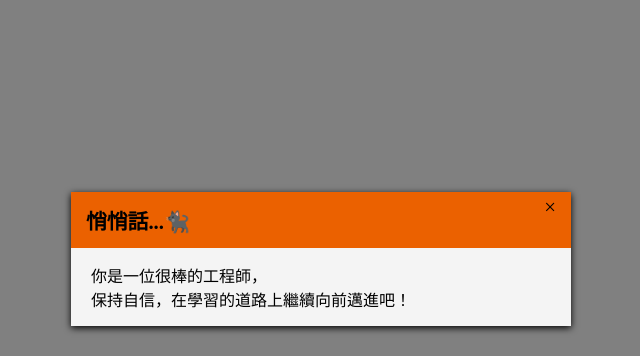
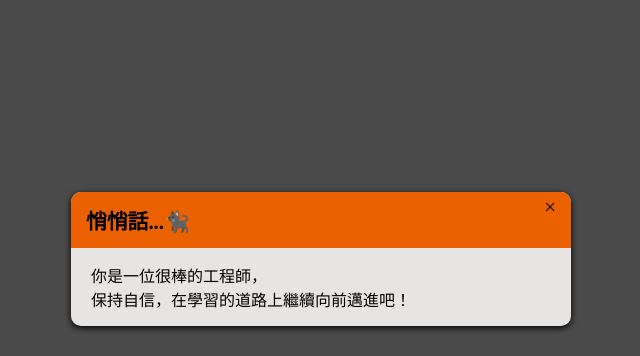
Before and after one commit to quanhuiyang/modal-with-popup-css, a plain HTML site: page index.html in a window 1280 px wide. Both pictures are taken after a click on the button "開啟對話". Shown: the whole page, without its empty margins (319-959 px from the left). Drawn offline with Linux system fonts and the light colour scheme.

Commit message:
Update style.css
改成比較俏皮的圓角，加入背景色

```diff
--- a/style.css
+++ b/style.css
@@ -1,6 +1,11 @@
 * {
   margin: 0;
   padding: 0;
+
+}
+
+body {
+  background-color: rgba(243, 222, 187, 0.895);
 }
 
 /*gird網格 讓物件置中*/
@@ -15,13 +20,14 @@ main {
 #modalOpen {
   /* display: none; */
   background-color: #eb6100;
-  color: white;
+  color: rgb(231, 228, 228);
   border: none;
-  padding: 20px 40px;
+  padding: 20px 30px;
   border-bottom: 7px solid #9e4a0e;
   box-shadow: 0px 3px 4px black;
   cursor: pointer;
   font-size: 25px;
+  border-radius: 25px;
 }
 
 /*緩慢下壓感*/
@@ -39,19 +45,26 @@ main {
   top: 0;
   height: 100%;
   width: 100%;
-  background-color: gray;
+  background-color: rgb(76, 75, 75);
   z-index: 10;
 }
 
 /*對話內容*/
 .modal-content {
-  background-color: #f4f4f4;
+  background-color: rgb(231, 228, 228);
   margin: 15% auto;
   width: 500px;
   box-shadow: 0 2px 7px black;
   animation-name: popup;
   animation-duration: 1.1s;
+  border-radius: 10px 10px 10px 10px;
+
 }
+
+.modal-header {
+  border-radius: 10px 10px 0 0;
+}
+
 
 /*彈出效果 從下而上0%-150% Y軸往下為正、往上為負 */
 @keyframes popup {
```
